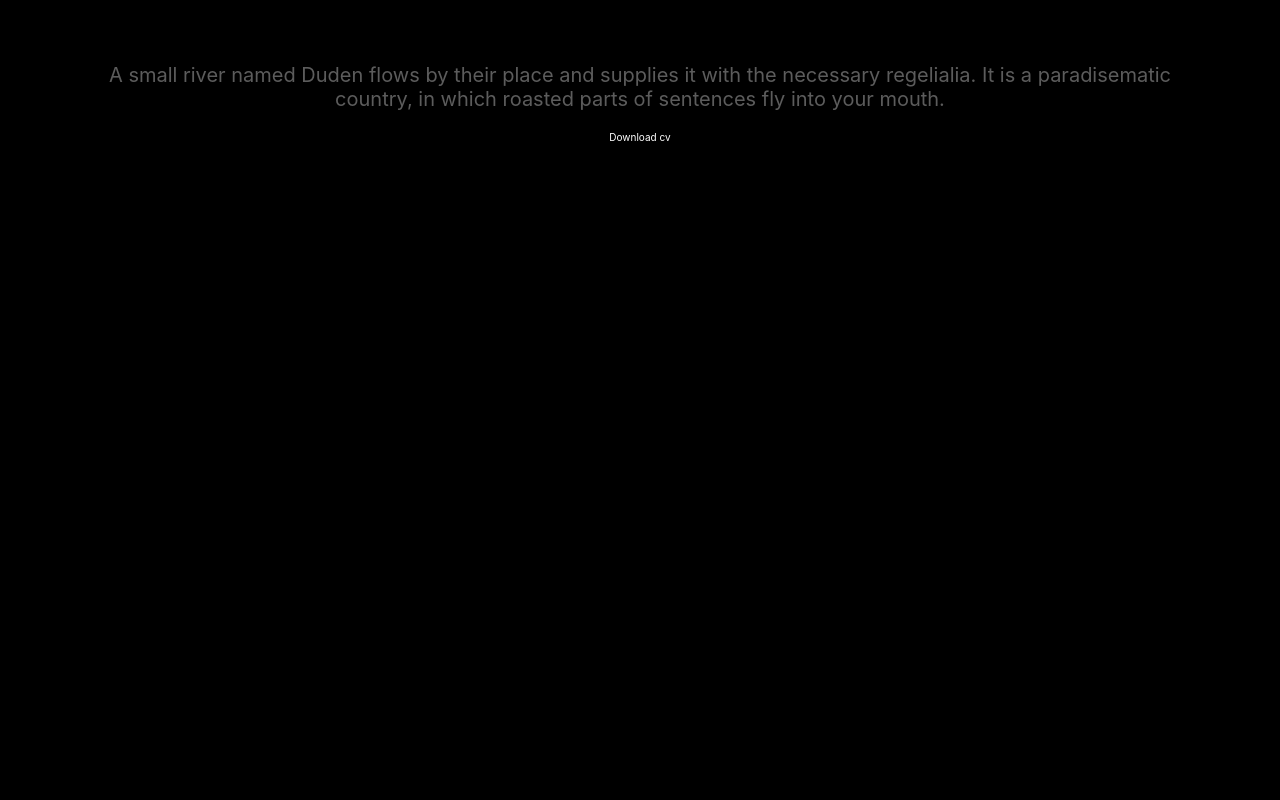
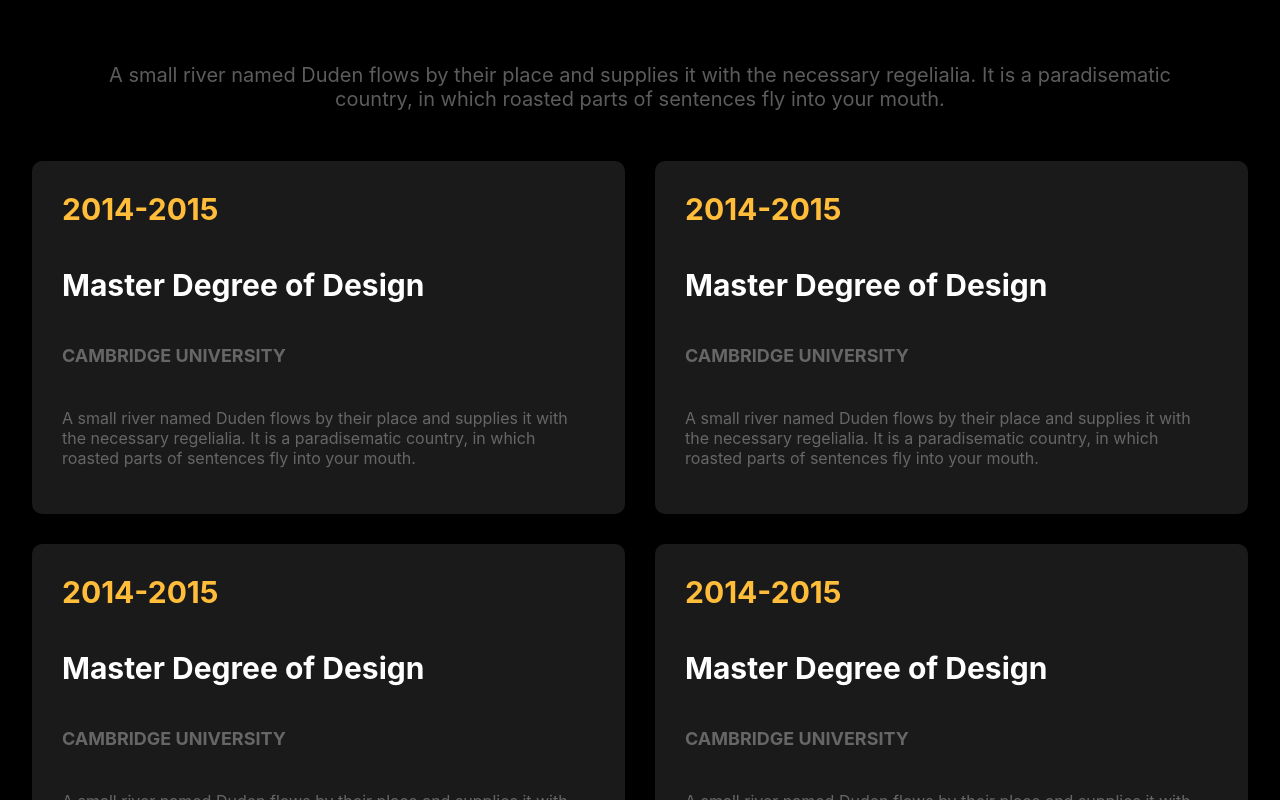
Before and after one commit to mohsenSeyedi/Me.com, a React (Create React App) app: page / in a window 1280 px wide. Shown: the part 1860-2660 px from the top of the page. Before the commit the page ends 2003 px from the top, so only its background shows below. Built offline with nearby package versions, Linux system fonts and the light colour scheme.

Commit message:
update Resume component

```diff
--- a/src/components/Header/Resume/Box.css
+++ b/src/components/Header/Resume/Box.css
@@ -0,0 +1,19 @@
+
+.box{
+    padding: 3rem;
+    font-size: 3rem;
+    background-color: #1a1a1a;
+    border-radius: 1rem;
+}
+.box span{
+    font-weight: bold;
+    color: #ffbd39;
+}
+.box h6{
+    color: #99999999;
+    font-size: 1.8rem;
+}
+.box p{
+    font-size: 1.6rem;
+    color: #99999999;
+}
--- a/src/components/Header/Resume/Box.js
+++ b/src/components/Header/Resume/Box.js
@@ -3,8 +3,11 @@
 
 export default function Box() {
   return (
-    <div>
-
+    <div className="box">
+        <span>2014-2015</span>
+        <h4>Master Degree of Design</h4>
+        <h6>CAMBRIDGE UNIVERSITY</h6>
+        <p>A small river named Duden flows by their place and supplies it with the necessary regelialia. It is a paradisematic country, in which roasted parts of sentences fly into your mouth.</p>
     </div>
   )
 }
--- a/src/components/Header/Resume/Resume.css
+++ b/src/components/Header/Resume/Resume.css
@@ -37,3 +37,19 @@
     font-size: 2rem;
     text-align: center;
 }
+.resume-boxes{
+    display: grid;
+    grid-template-columns: repeat(2 , 1fr);
+    gap: 3rem;
+    margin-top: 3rem;
+}
+.resume-btn {
+    margin-top: 8rem;
+}
+.resume-btn a{
+    padding: 2rem 6rem;
+    font-size: 1.8rem;
+    color: black;
+    background-color: #ffbd39;
+    border-radius: 25rem;
+}
--- a/src/components/Header/Resume/Resume.js
+++ b/src/components/Header/Resume/Resume.js
@@ -1,5 +1,6 @@
-import React from 'react'
-import "./Resume.css"
+import React from 'react';
+import "./Resume.css";
+import Box from "./Box";
 
 export default function Resume() {
   return (
@@ -10,9 +11,14 @@
                 <p>A small river named Duden flows by their place and supplies it with the necessary regelialia. It is a paradisematic country, in which roasted parts of sentences fly into your mouth.</p>
             </div>
             <div className="resume-boxes">
-
+              <Box></Box>
+              <Box></Box>
+              <Box></Box>
+              <Box></Box>
+              <Box></Box>
+              <Box></Box>
             </div>
-            <div>
+            <div className="resume-btn">
                 <a href="#">Download cv</a>
             </div>
         </div>
```
